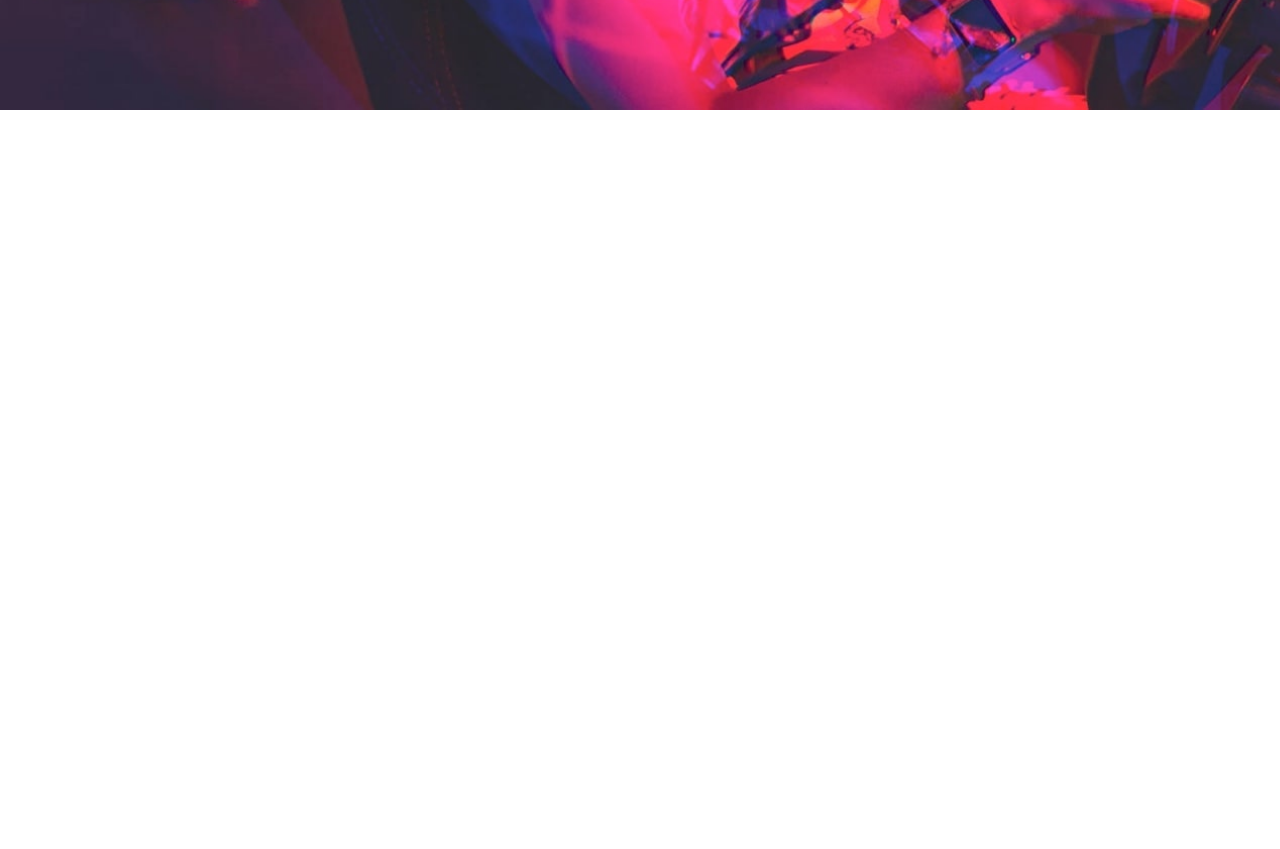
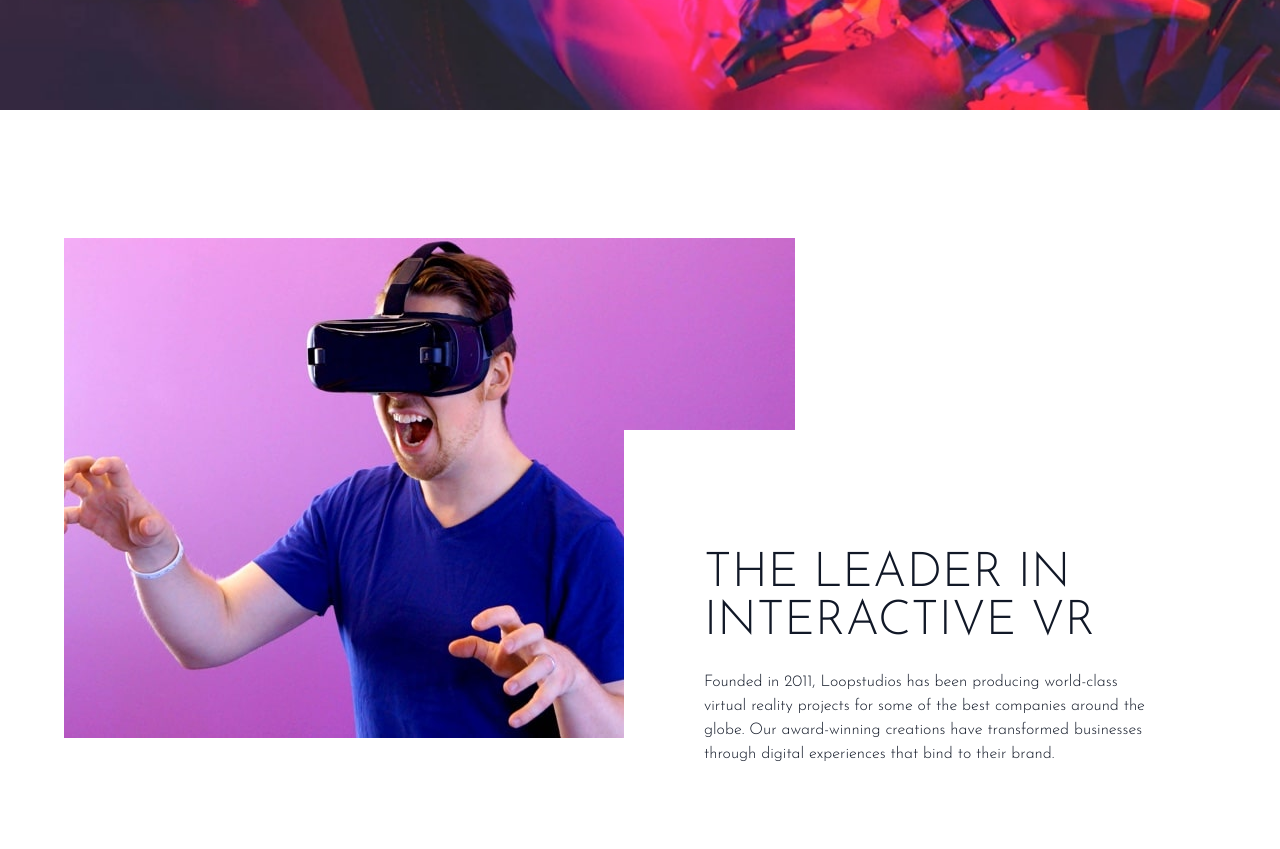
Before and after one commit to agolomazov/lookstudio, a website: page src/index.html in a window 1280 px wide. Shown: the part 546-1395 px from the top of the page. Before the commit the page ends 800 px from the top, so only its background shows below. Drawn offline with nearby package versions, Linux system fonts and the light colour scheme; files that its build step writes are made by us from their sources.

Commit message:
Complete markup and styles for features section

```diff
--- a/src/index.html
+++ b/src/index.html
@@ -52,8 +52,27 @@
 
       <!-- TODO: Mobile menu -->
 
-      <div class="max-w-lg my-32 p-4 font-sans text-4xl text-white uppercase border-2 md:p-10 md:m-32 md:mx-0 md:text-6xl">IMPRESSIVE EXPERIENCES THAT DELIVER</div>
+      <div class="max-w-lg my-32 p-4 font-sans text-4xl text-white uppercase border-2 md:p-10 md:m-32 md:mx-0 md:text-6xl">
+          Impressive Experiences That Deliver
+        </div>
     </div>
   </section>
+
+  <!-- Feature section -->
+  <section id="feature">
+    <!-- Feature container -->
+    <div class="relative container flex flex-col max-w-6xl mx-auto my-32 px-6 text-gray-900 md:flex-row md:px-0">
+      <!-- Image -->
+      <img src="./assets/images/desktop/image-interactive.jpg" alt="feature" />
+
+      <!-- Text container -->
+      <div class="top-48 pr-0 bg-white md:absolute md:right-0 md:py-20 md:pl-20">
+        <h2 class="max-w-lg mt-10 mb-6 font-sans uppercase text-4xl text-center text-gray-900 md:text-5xl md:text-left">The leader in interactive VR</h2>
+        <p class="max-w-md text-center md:text-left">Founded in 2011, Loopstudios has been producing world-class virtual reality projects for some of the best companies around the globe. Our award-winning creations have transformed businesses through digital experiences that bind to their brand.</p>
+      </div>
+    </div>
+  </section>
+
+
 </body>
 </html>
```
